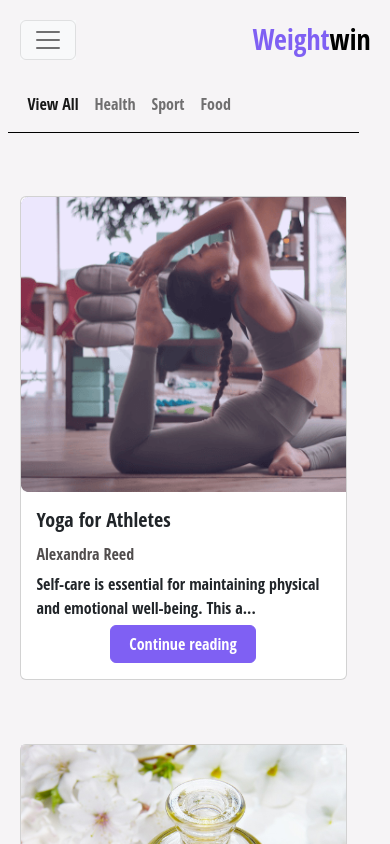
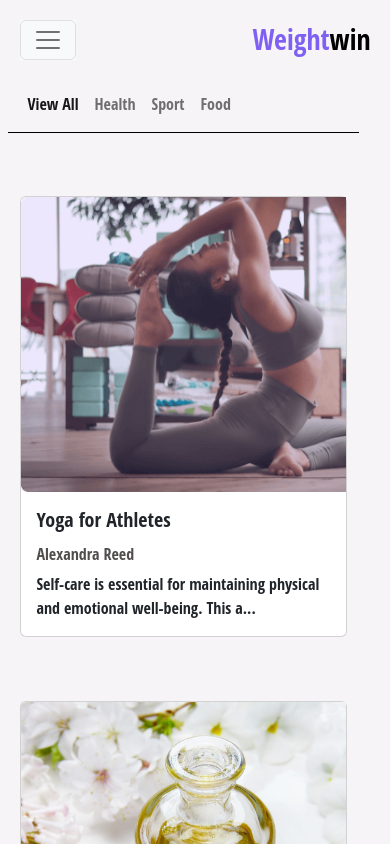
Before and after one commit to AlexLevkov/weight-win, a React (Create React App) app: page /blog in a window 390 px wide. Shown: the top 844 px of the page. Built offline with nearby package versions, Linux system fonts and the light colour scheme.

Commit message:
Update mobile padding

```diff
--- a/src/components/Blog.js
+++ b/src/components/Blog.js
@@ -72,7 +72,11 @@ const Blog = () => {
           {data.map((blog) => {
             return activeTopic === "all" || activeTopic === blog.activeTopic ? (
               <Col key={blog.id} className="mb-3" xs={12} sm={6} md={4} lg={4}>
-                <Card className="mt-5 mt-md-0 w-100" style={{ margin: "auto" }}>
+                <Link className="blog-link"to={`/blogs/${blog.id}`}>
+                  <Card
+                    className="mt-5 mt-md-0 w-100"
+                    style={{ margin: "auto" }}
+                  >
                     <div
                       style={{
                         backgroundImage: `url(${ImgArr[blog.img]})`,
@@ -84,16 +88,14 @@ const Blog = () => {
                     <Card.Body>
                       <Card.Title>{blog.title}</Card.Title>
                       <Card.Title>
-                      <p className="author-p" style={{fontSize: '1rem'}}>
+                        <p className="author-p" style={{ fontSize: "1rem" }}>
                           {blog.author}
                         </p>
                       </Card.Title>
                       <Card.Text>{blog.text.substring(0, 80)}...</Card.Text>
-                    <Button className="btn-app btn-blog" href="#">
-                      <Link to={`/blogs/${blog.id}`}>Continue reading</Link>
-                    </Button>
                     </Card.Body>
                   </Card>
+                </Link>
               </Col>
             ) : null;
           })}
--- a/src/components/BlogArticle.js
+++ b/src/components/BlogArticle.js
@@ -1,4 +1,4 @@
-import React from "react";
+import React, { useEffect } from "react";
 import { useHistory, useParams } from "react-router-dom";
 import data from "../data/blogs.json";
 
@@ -13,6 +13,10 @@ import food3 from "../imgs/blog/food3.jpg";
 import sport3 from "../imgs/blog/sport3.jpg";
 
 const BlogArticle = ({}) => {
+  useEffect(() => {
+    window.scrollTo(0, 0);
+  }, []);
+
   const ImgArr = {
     health1,
     food1,
@@ -24,8 +28,10 @@ const BlogArticle = ({}) => {
     food3,
     sport3,
   };
+
   const { id } = useParams();
   const article = data.find((article) => article.id === id);
+
   return (
     <div className="blog-article-container">
       <h2>{article.title}</h2>
--- a/src/styles/cmps/_blog.scss
+++ b/src/styles/cmps/_blog.scss
@@ -1,17 +1,22 @@
-.card-container{
+.card-container {
   border-top: 1px solid black;
   padding-top: 15px;
   display: flex;
   align-items: stretch;
-
 }
 
-.card-body{
+.card-body {
   display: flex;
   flex-direction: column;
 }
 
-.btn-blog{
+.btn-blog {
   width: 50%;
   margin: 5px auto 0;
 }
+
+.blog-link,
+.blog-link:hover {
+  color: inherit;
+  text-decoration: none;
+}
--- a/src/styles/cmps/_blogArticle.scss
+++ b/src/styles/cmps/_blogArticle.scss
@@ -19,6 +19,7 @@
 
 @media (max-width: 768px) {
   .blog-article-container {
+    padding-inline: 10%;
     img {
       width: 100%;
     }
--- a/src/styles/cmps/_starter.scss
+++ b/src/styles/cmps/_starter.scss
@@ -90,8 +90,5 @@
 @media (max-width: 1440px) {
   .land-box-txt {
     padding: 0% 5% 0 5%;
-    p {
-      width: 30vw;
-    }
   }
 }
```
Lines whose indentation alone changed are shown as unchanged.
